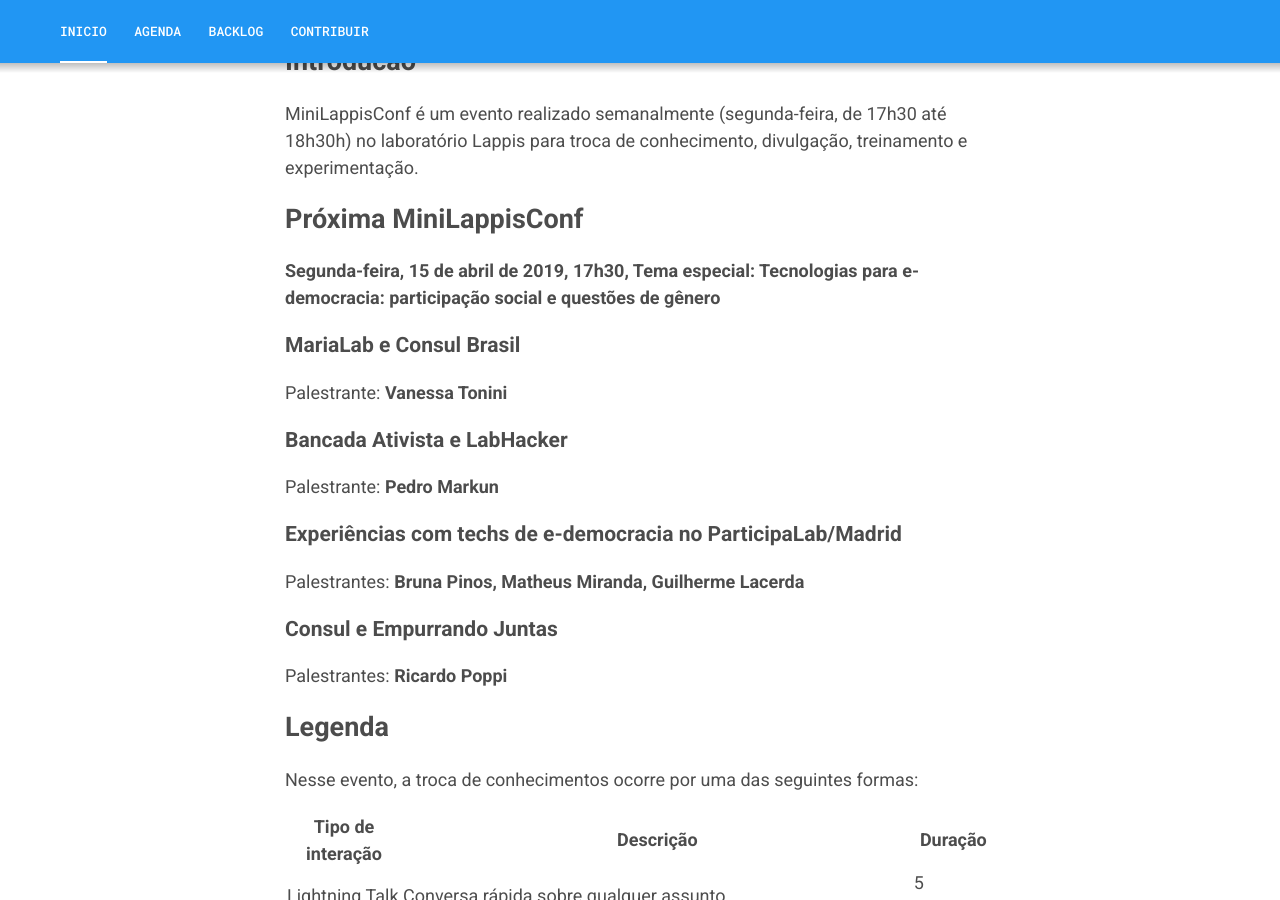
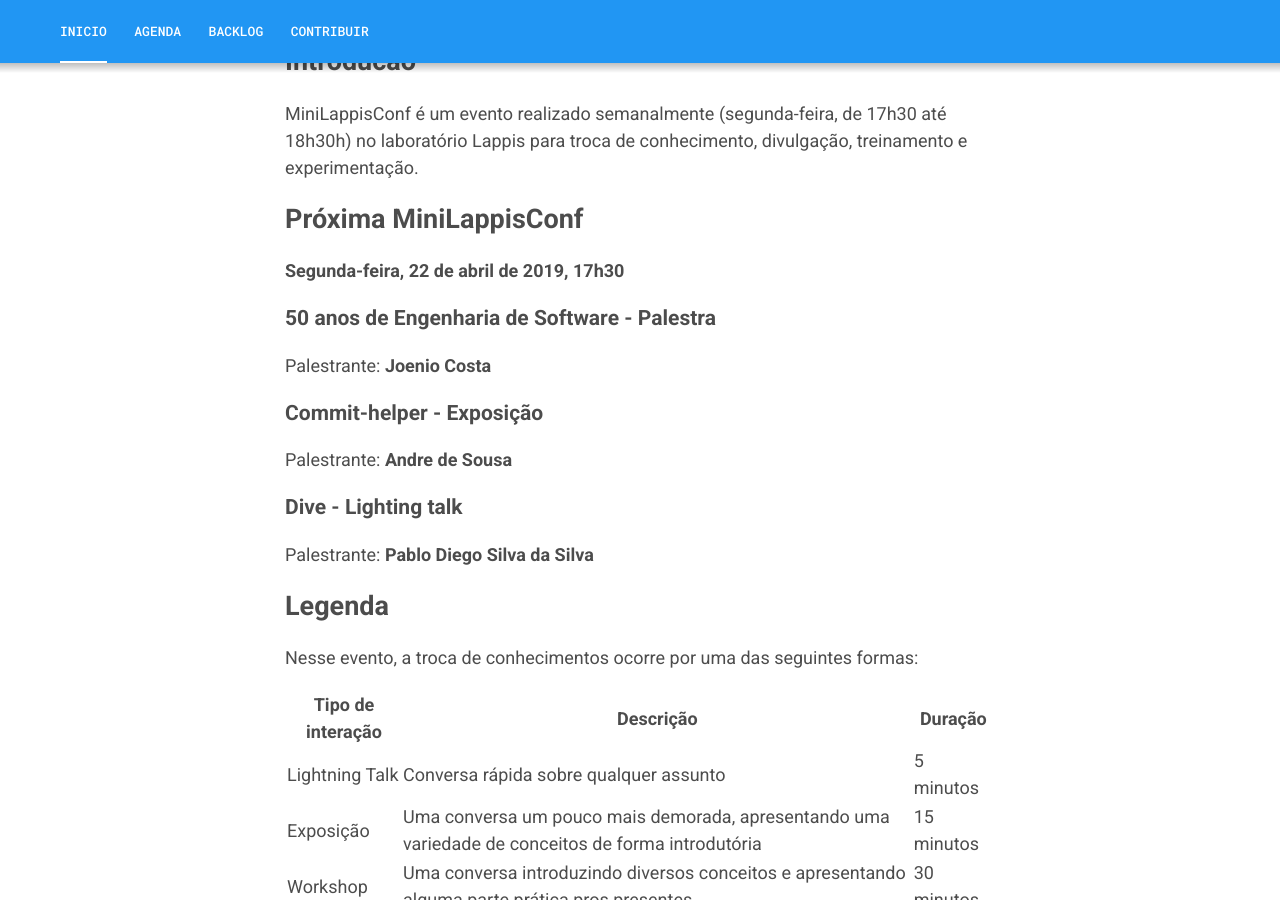
Before and after one commit to lappis-unb/MiniLappisConf, a Jekyll site: the page built from index.markdown, in a window 1280 px wide and 900 px high, scrolled down 230 px. Built offline with Jekyll 4.4.1, drawn with Linux system fonts in a browser that asks for light colours.

Commit message:
Adjust MLC 29/04

```diff
--- a/_pages/backlog.markdown
+++ b/_pages/backlog.markdown
@@ -11,10 +11,9 @@
 | Pablo                                          | Jandig e AR na Web                               | Palestra |
 | Guilherme Baufaker Rego                        | Containers, Service Mesh, Istio e Kiali          | Palestra |
 | [Sônia Paiva](https://www.facebook.com/ltcunb) | Arte + tecnologia                                | Palestra |
+| Leonardo Braga                                 | As ações culturais do Sesc no Brasil             | Palestra |
 | Andre de Sousa                                 | Commit-helper                                    | Exposição |
 | Vanessa Tonini                                 | MariaLab e Consul Brasil                         | Palestra |
-| Pedro Markun                                   | Bancada Ativista e LabHacker                     | Palestra |
-| Bruna Pinos, Matheus Miranda, Guilherme Lacerda| Experiências com techs de e-democracia no ParticipaLab/Madrid | Palestra |
 | Ricardo Poppi                                  | Consul e Empurrando Juntas                       | Palestra |
 | Arthur Diniz                                   |     Subindo um docker com nginx, webapp e cetificado SSL                             | Palestra |
 | Christian                                      | ???                                              | Palestra |
@@ -25,9 +24,8 @@
 
 | Tema                                           | Descrição                                       |
 | ---------------------------------------------- | ----------------------------------------------- |
+| As ações culturais do Sesc no Brasil | Leonardo Braga irá apresentar as ações culturais do Sesc no Brasil, propondo pontos de confluência entre arte e tecnologia através do festival Brasília Hub. Ao final, haverá um bate papo sobre um projeto de parceria entre o LAPPIS e a equipe de cultura do Sesc Gama. |
 | MariaLab e Consul Brasil | Essa palestra abordará como a desigualdade de genêro afeta as techs e o que fazer para equilibrar esse jogo |
-| Bancada Ativista e LabHacker | Oportunidades de e-democracia no contexto de um mandato legislativo |
-| Experiências com techs de e-democracia no ParticipaLab/Madrid: Consul e Empurrando Juntas | Serão apresentados 4 cases de tecnologias desenvolvidas em laboratórios de e-democracia |
 | Infra service check, como se precaver de downtimes | ??? |
 | Subindo um docker com nginx, webapp e cetificado SSL | ??? |
 | Commit-helper | O commit helper e um programa em python que ajuda na escrita de commits seguindo convenções |
--- a/index.markdown
+++ b/index.markdown
@@ -11,19 +11,17 @@
 
 ## Próxima MiniLappisConf
 
-#### Segunda-feira, 15 de abril de 2019, 17h30, Tema especial: Tecnologias para e-democracia: participação social e questões de gênero
+#### Segunda-feira, 22 de abril de 2019, 17h30
 
-### MariaLab e Consul Brasil
-Palestrante: **Vanessa Tonini**
+### 50 anos de Engenharia de Software - Palestra
+Palestrante: **Joenio Costa**
 
-### Bancada Ativista e LabHacker
-Palestrante: **Pedro Markun**
+### Commit-helper - Exposição
+Palestrante: **Andre de Sousa**
 
-### Experiências com techs de e-democracia no ParticipaLab/Madrid
-Palestrantes: **Bruna Pinos, Matheus Miranda, Guilherme Lacerda**
+### Dive - Lighting talk
+Palestrante: **Pablo Diego Silva da Silva**
 
-### Consul e Empurrando Juntas
-Palestrantes: **Ricardo Poppi**
 
 ## Legenda
 
```
Also changed, not shown: _posts/2019-04-13-epic36-draft.md (+4 -1 lines), _posts/2019-04-14-epic35-draft.md (+1 -1 lines).
